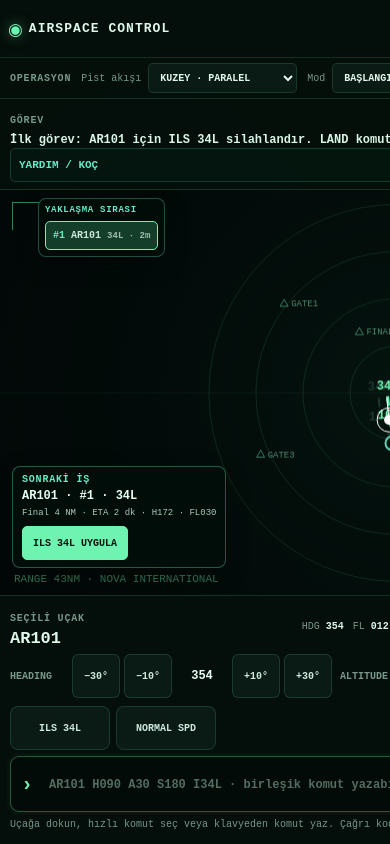
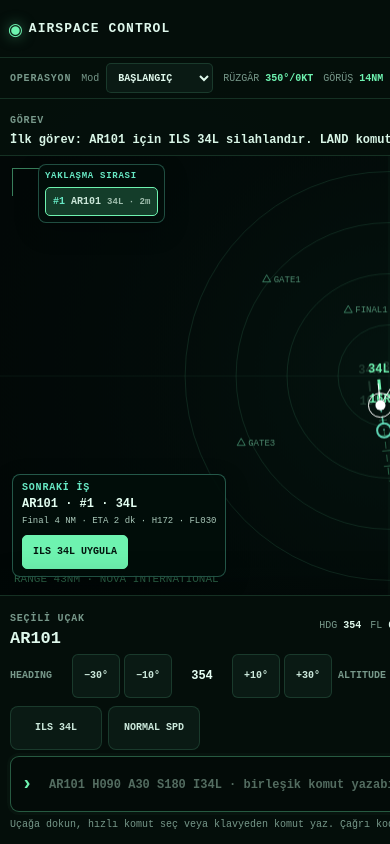
Before and after one commit to bugrabilim/atc, a React (Vite) app: page / in a window 390 px wide. Shown: the top 844 px of the page. Built offline with nearby package versions, Linux system fonts and the light colour scheme.

Commit message:
Improve phone radar viewport

```diff
--- a/src/ui/styles.css
+++ b/src/ui/styles.css
@@ -386,3 +386,39 @@ button { touch-action: manipulation; }
   .app-shell { height: auto; min-height: 100dvh; grid-template-rows: auto auto auto minmax(280px, 1fr) auto; }
   .workspace { min-height: 280px; }
 }
+
+
+/* Phone control pass. A radar game must reserve a real tactical viewport,
+   while the command console remains immediately reachable. Short phones can
+   scroll the briefing rather than squeezing the radar into an unreadable box. */
+@media (max-width: 640px) {
+  body { overflow: auto; overscroll-behavior-y: contain; }
+  .app-shell {
+    height: auto;
+    min-height: 100dvh;
+    grid-template-rows: auto auto auto auto auto;
+  }
+  .game-status { position: relative; z-index: 3; }
+  .mission-panel { padding-bottom: 6px; }
+  .assistant-drawer { margin-top: 7px; }
+  .assistant-drawer:not([open]) { display: none; }
+  .workspace { min-height: clamp(330px, 52dvh, 520px); }
+  .radar-frame { height: clamp(330px, 52dvh, 520px); min-height: 0; }
+  .command-panel {
+    position: sticky;
+    z-index: 9;
+    bottom: 0;
+    box-shadow: 0 -14px 28px rgba(0, 0, 0, .24);
+  }
+  .radar-queue { max-width: calc(100% - 164px); }
+  .radar-decision { bottom: 18px; }
+}
+
+@media (max-width: 390px) {
+  .operation-bar label:first-of-type { display: none; }
+  .selected-aircraft__metrics span:nth-child(3) { display: none; }
+  .vector-control { gap: 6px; }
+  .vector-control > div:nth-child(2) button,
+  .vector-control > div:nth-child(3) button { min-width: 44px; }
+  .quick-command { min-width: 92px; }
+}
```
